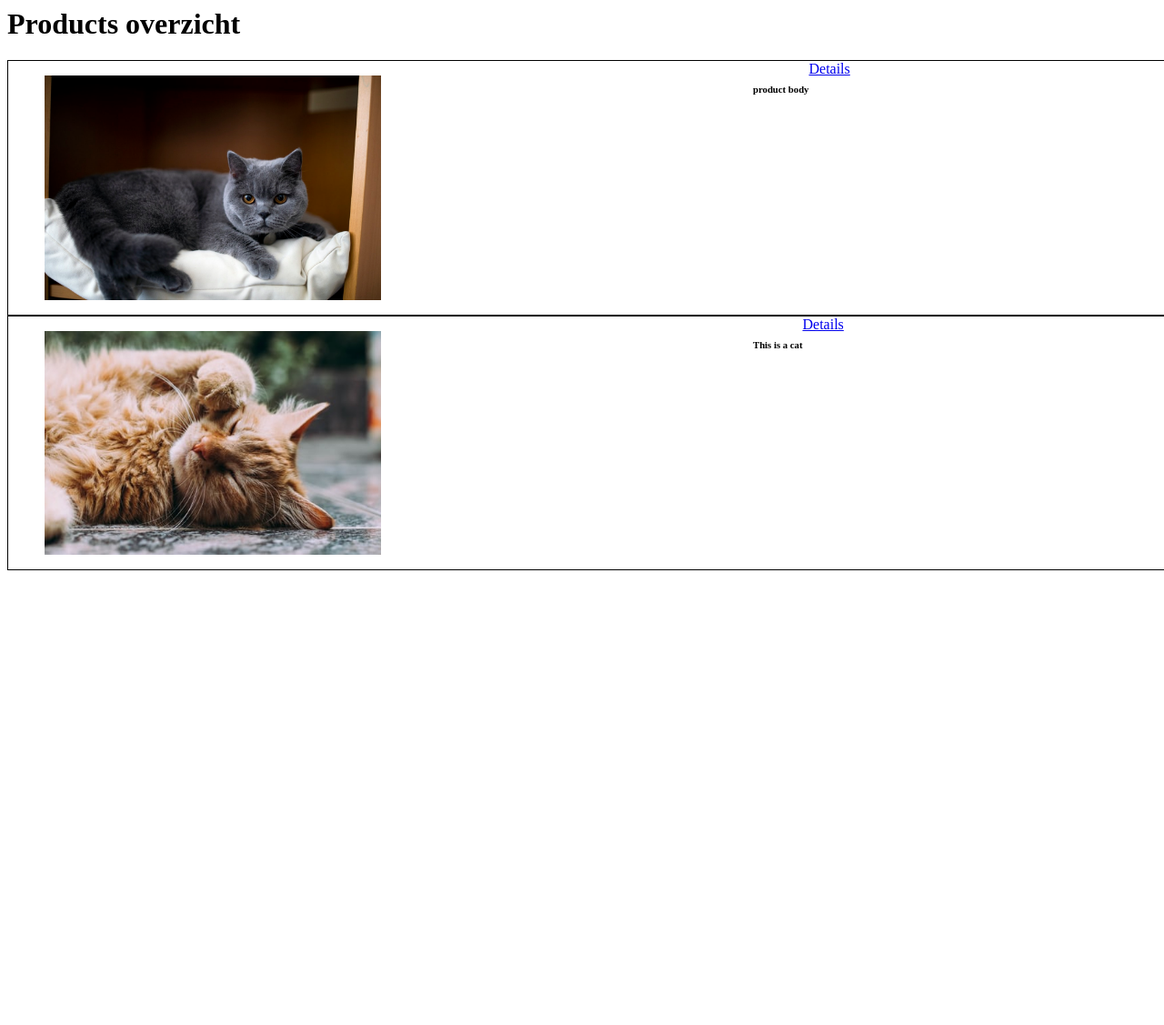
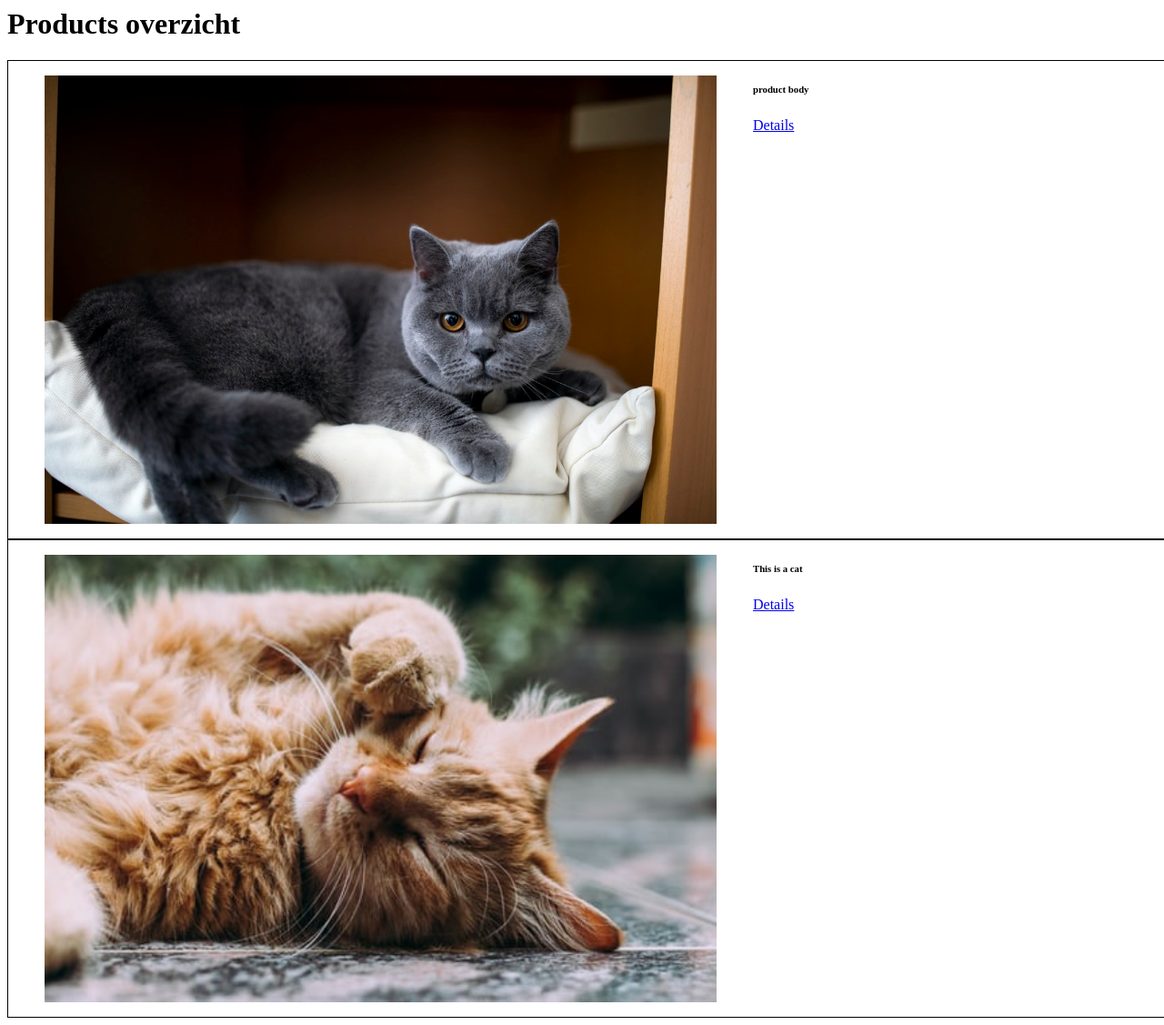
Before and after one commit to CcharlotteHh/django_eindopdracht, a Django app: page / in a window 1280 px wide; the page is wider, and only the part inside the window is pictured. Shown: that part at 91% size. Before the commit the page ends 627 px from the top of that part, so only its background shows below. Run offline with Django 4.2, Linux system fonts and the light colour scheme; data comes from the database, SQL or seed files in the repository.

Commit message:
more styling

```diff
--- a/portfolio/static/css/stylesheet.css
+++ b/portfolio/static/css/stylesheet.css
@@ -14,8 +14,8 @@
 }
 
 .productImg img{
-    height:70%;
-    width:50%;
+    height:1000%;
+    width:100%;
     object-fit: cover;
 
 }
--- a/products/templates/products/products.html
+++ b/products/templates/products/products.html
@@ -7,9 +7,11 @@
 <figure class="productImg">
 <img src="{{ products.image.url }}" />
 </figure>
+<div class="textPart">
 <h6>{{ products.body }}</h6>
 <a href="products/{{products.id}}">Details</a>
 </div>
 </div>
+</div>
 {% endfor %}
 {% endblock %}
```
